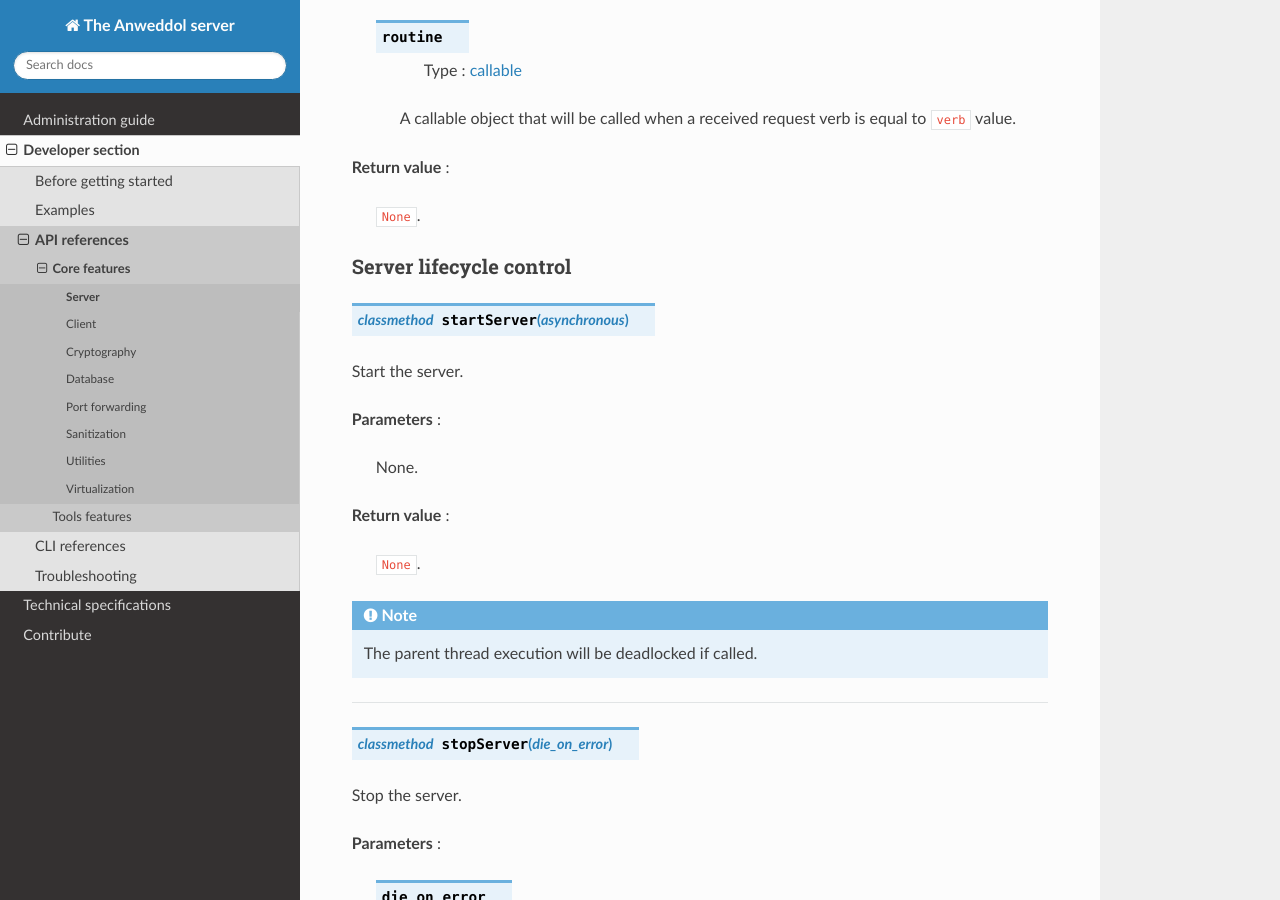
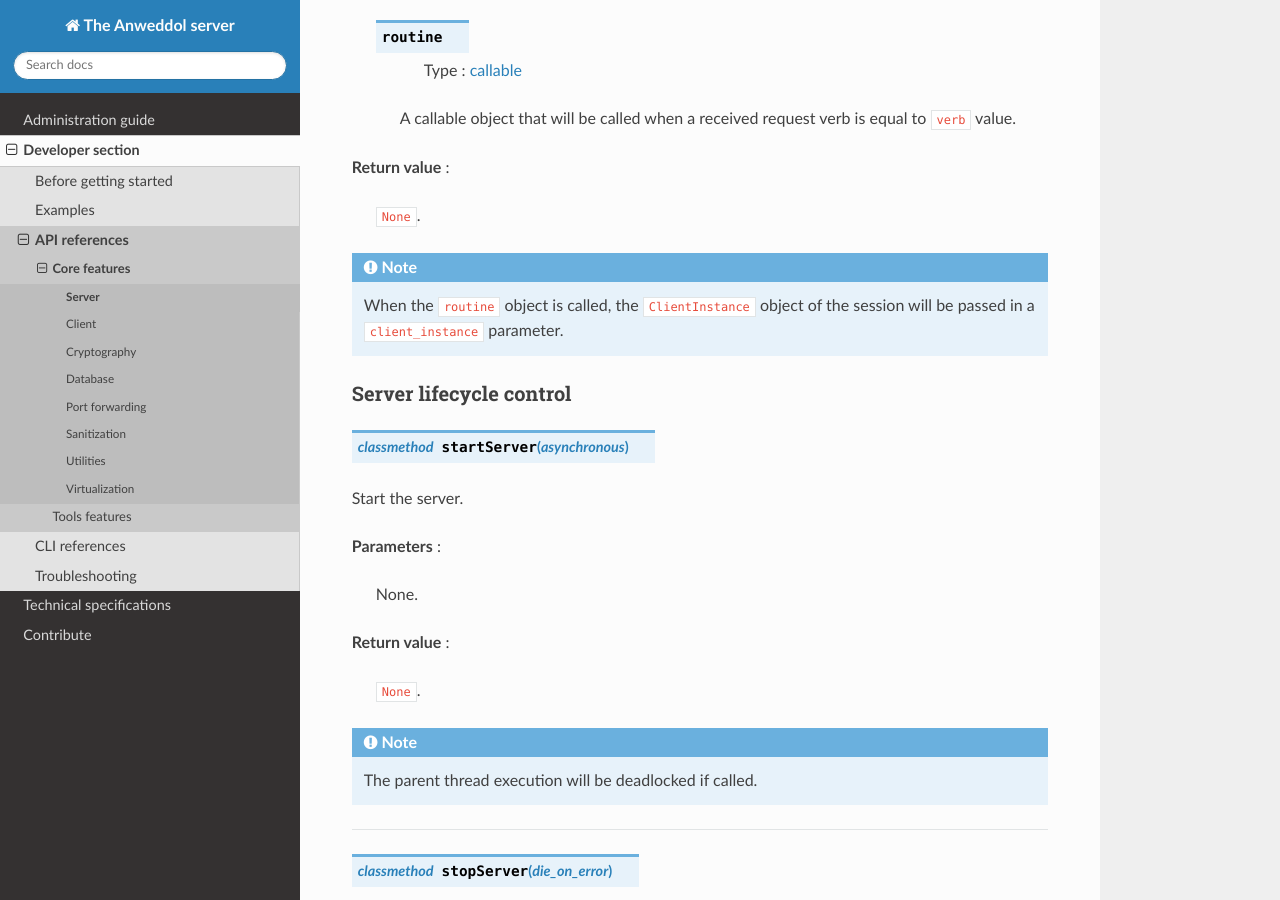
Before and after one commit to Darnethal0z/Anweddol-server, a Sphinx documentation site: the page built from docs/source/developer_section/api_references/core/server.md, in a window 1280 px wide and 900 px high, scrolled down 7687 px. Built offline with Sphinx 7.4.7 and the Read the Docs theme 2.0.0, drawn with Linux system fonts in a browser that asks for light colours.

Commit message:
Added note on `setRequestHandler()` definition

````diff
--- a/docs/source/developer_section/api_references/core/server.md
+++ b/docs/source/developer_section/api_references/core/server.md
@@ -348,6 +348,10 @@
 **Return value** :
 
 > `None`.
+
+```{note}
+When the `routine` object is called, the `ClientInstance` object of the session will be passed in a `client_instance` parameter.
+```
 
 ### Server lifecycle control
 
````
